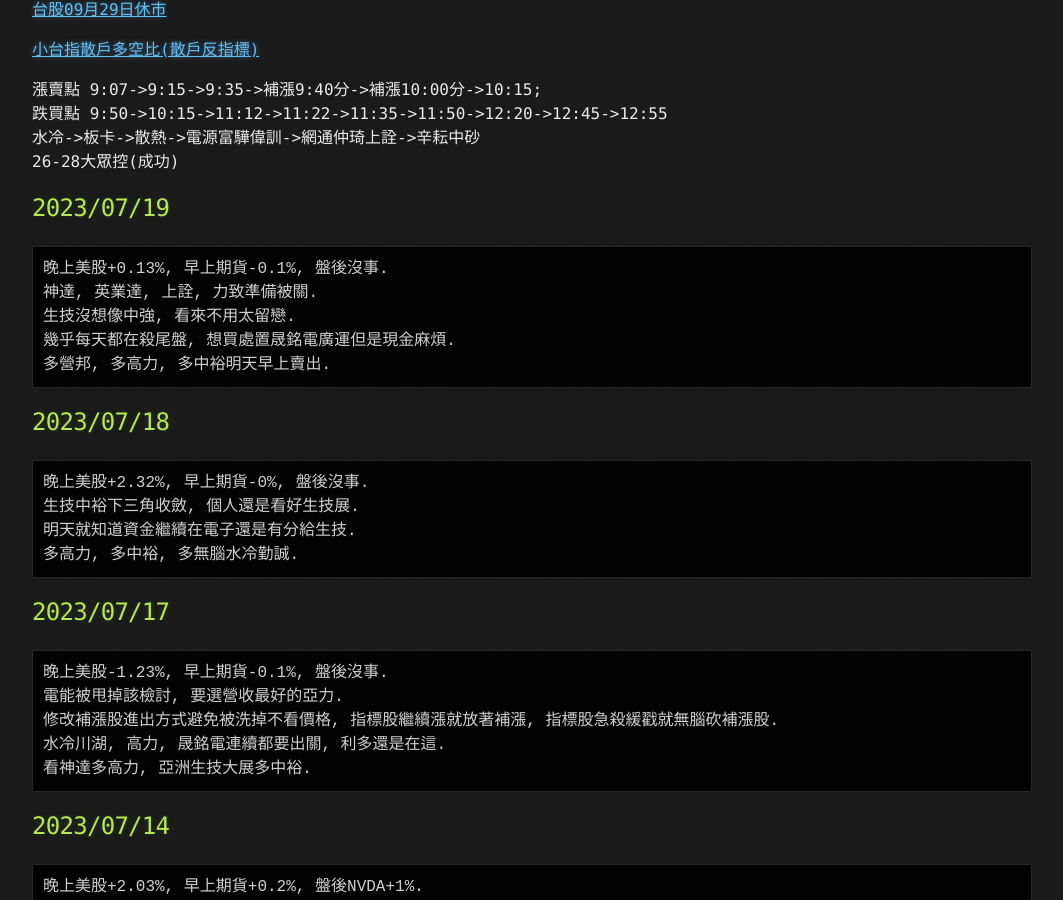
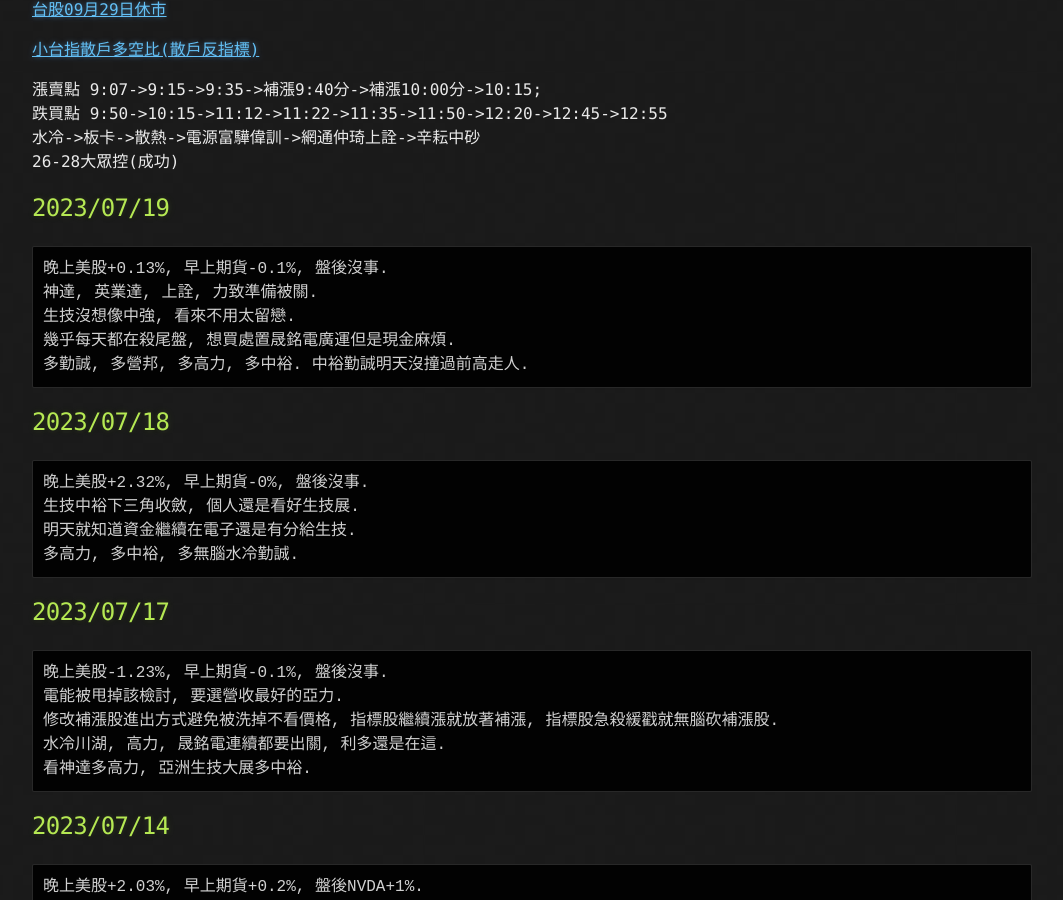
Before and after one commit to lepg5487/Stock_God, a Jekyll site: the page built from index.md, in a window 1280 px wide and 900 px high, scrolled down 460 px. Shown: the whole window, without its empty margins (108-1171 px from the left). Built offline with Jekyll 4.4.1, drawn with Linux system fonts in a browser that asks for light colours; our own code applies the rules of GitHub Pages for plain Markdown files.

Commit message:
Update index.md

````diff
--- a/index.md
+++ b/index.md
@@ -27,7 +27,7 @@ layout: testlayouts
 神達, 英業達, 上詮, 力致準備被關.
 生技沒想像中強, 看來不用太留戀.
 幾乎每天都在殺尾盤, 想買處置晟銘電廣運但是現金麻煩.
-多營邦, 多高力, 多中裕明天早上賣出.
+多勤誠, 多營邦, 多高力, 多中裕. 中裕勤誠明天沒撞過前高走人.
 ```
 
 ## 2023/07/18
````
